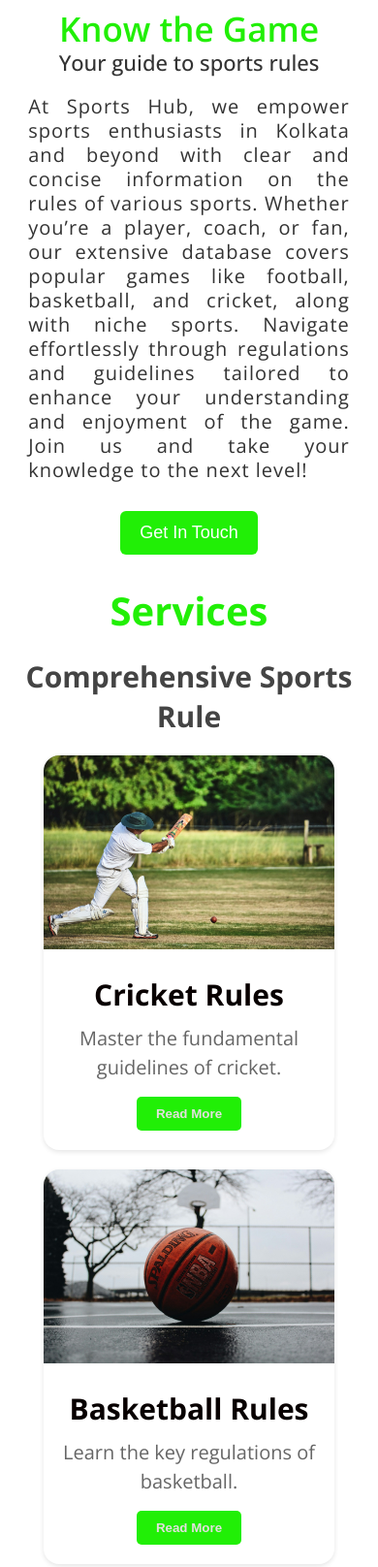
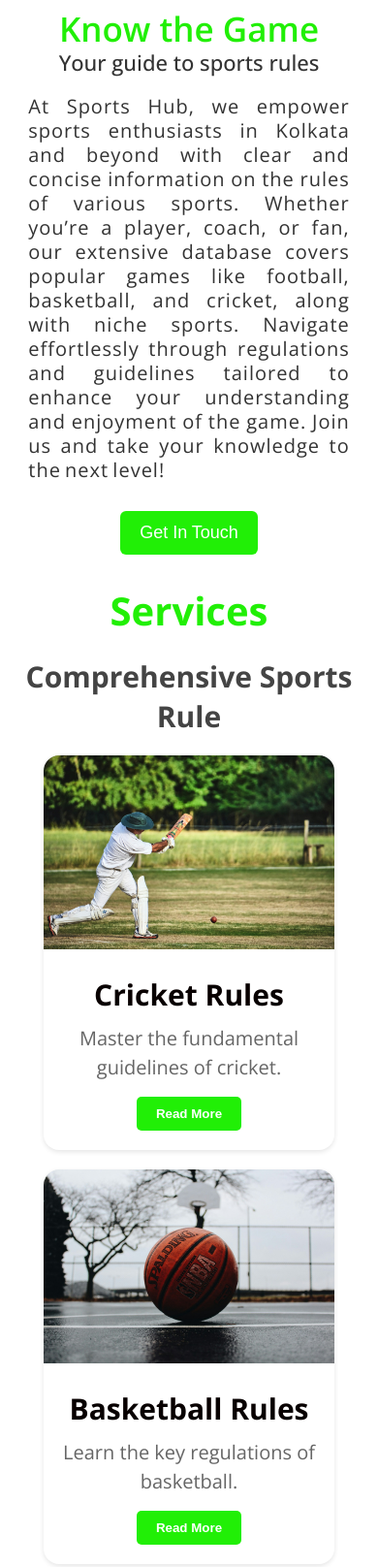
Before and after one commit to Github-sanket07sett/Sports-Rules-Hub, a plain HTML site: page index.html in a window 390 px wide. Shown: the part 1222-2838 px from the top of the page at 97% size. Drawn offline with nearby package versions, Linux system fonts and the light colour scheme.

Commit message:
Update style.css

```diff
--- a/style.css
+++ b/style.css
@@ -290,11 +290,12 @@ header {
 	.about-us {
 	  height: auto; /* Change this */
 	  padding: 10px 0;
+
 	}
 
 	.about {
 	  flex-direction: column; /* Change this */
-	  align-items: center;
+
     text-align: center;
 	}
 
@@ -311,6 +312,8 @@ header {
 	}
 	.text p{
 		text-align: justify;
+		word-spacing: -0.1em;
+		line-height: 25px;
 	}
   }
 
@@ -394,7 +397,7 @@ header {
 
 	  .button {
 		background-color: rgb(33, 239, 6);
-		color: #e4dfdf;
+		color: white;
 		border: black;
 		padding: 10px 20px;
 		border-radius: 5px;
```
